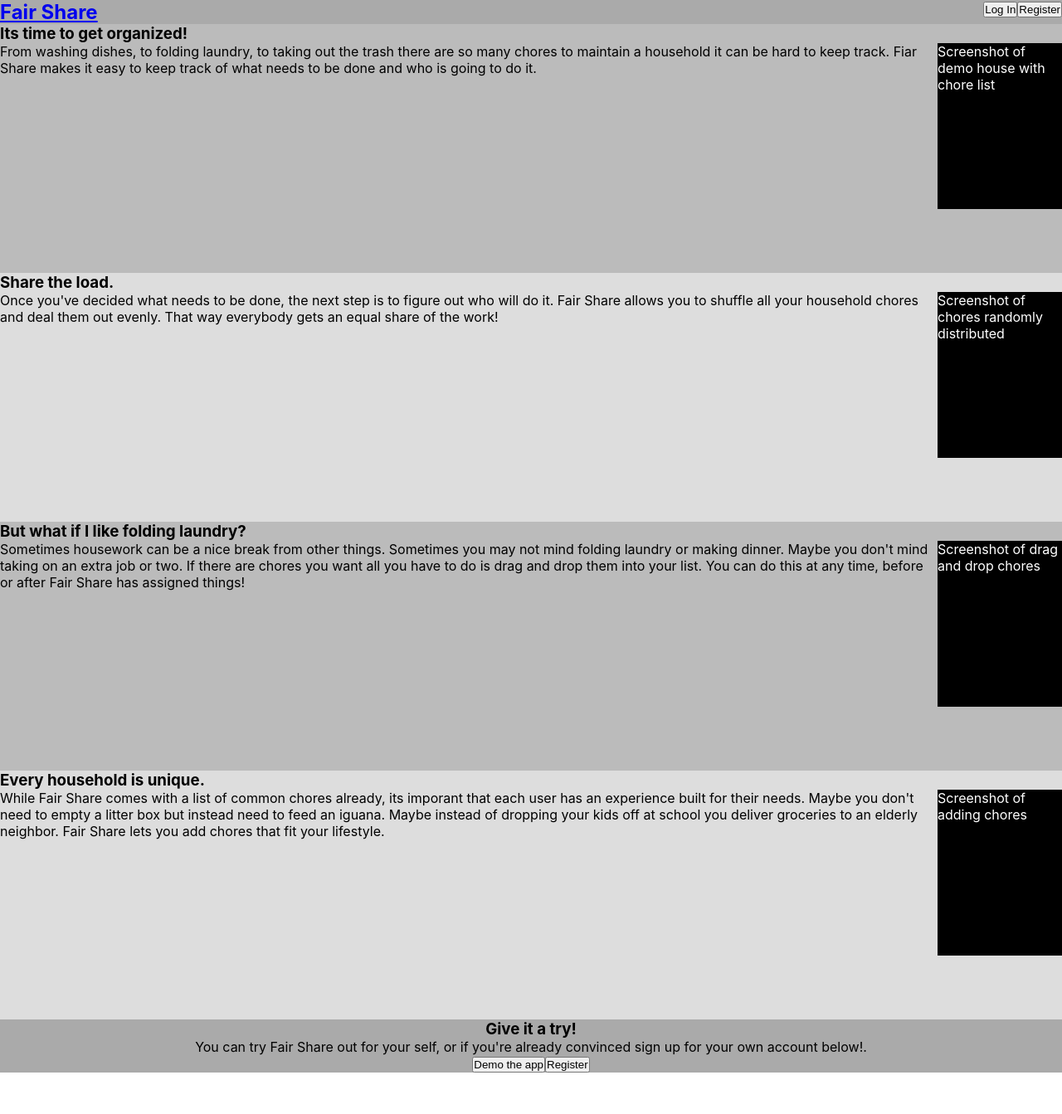
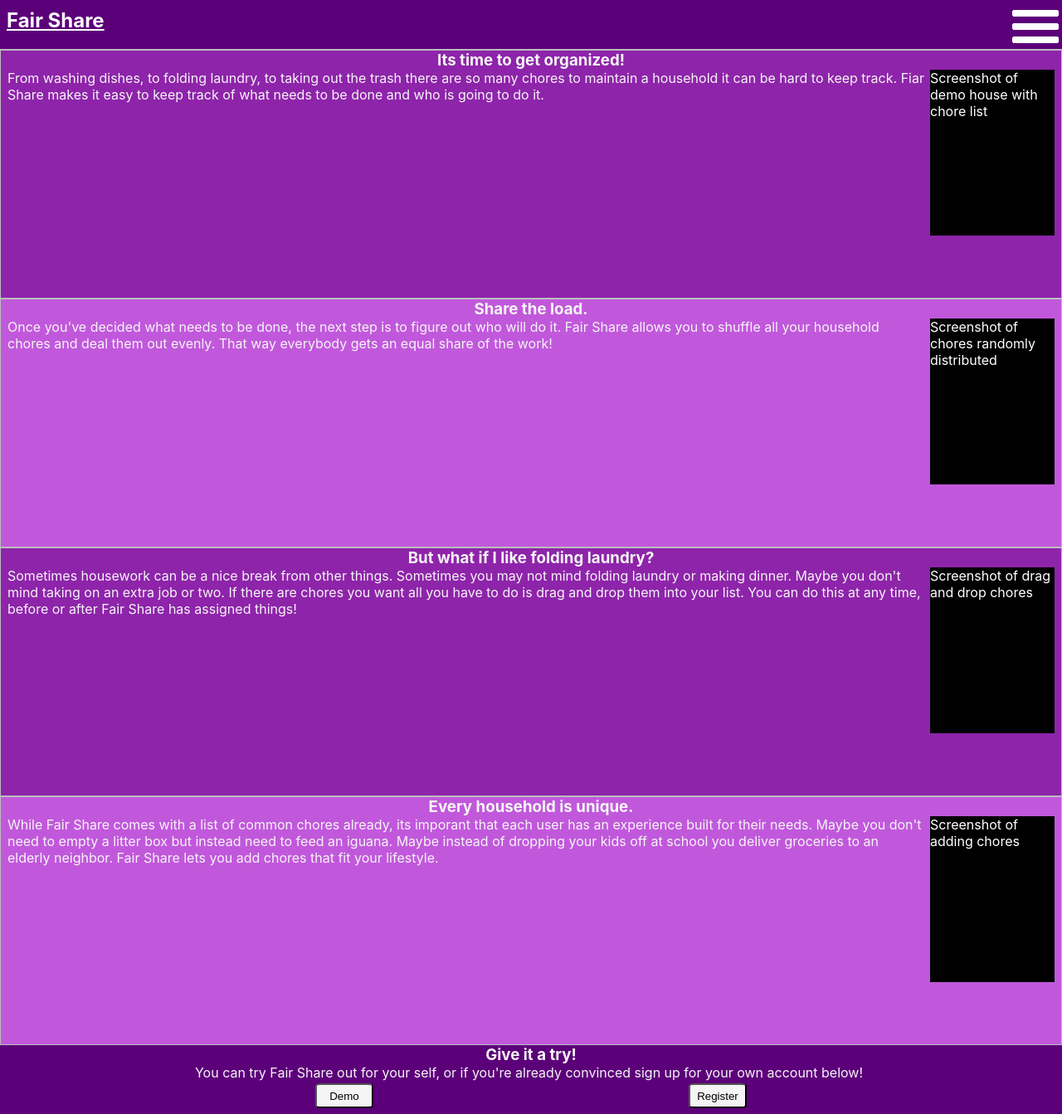
Before and after one commit to KevinPMoore/Fair-Share-Client, a React (Create React App) app: page / in a window 1280 px wide. Shown: the whole page at 83% size. Before the commit the page ends 1293 px from the top, so only its background shows below. Built offline with nearby package versions, Linux system fonts and the light colour scheme.

Commit message:
initial css on landing, header and login components

```diff
--- a/src/App.css
+++ /dev/null
@@ -1,5 +0,0 @@
-.App {
-    display: flex;
-    margin: 40px;
-    min-height: calc(100vh - 80px);
-  }
--- a/src/App.js
+++ b/src/App.js
@@ -11,7 +11,6 @@ import Manage from './components/Manage/Manage';
 import PublicOnlyRoute from './Utils/PublicRoute';
 import PrivateOnlyRoute from './Utils/PrivateRoute';
 import NotFound from './components/NotFound/NotFound';
-import './App.css';
 
 export default class App extends React.Component {
   state = {
--- a/src/components/Header/Header.css
+++ b/src/components/Header/Header.css
@@ -2,5 +2,85 @@ nav {
     display: flex;
     flex-direction: row;
     justify-content: space-between;
-    background-color: #aaa;
+    background-color: #5c007a;
+    height: 60px;
+    position: fixed;
+    top: 0;
+    width: 100%;
+    border-bottom: 1px solid #BDBDBD;
 }
+
+.home {
+    padding-top: 10px;
+}
+
+.homelink {
+    color: white;
+    margin-top: auto;
+    margin-bottom: auto;
+    margin-left: 8px;
+}
+
+img {
+    height: 64px;
+    width: 64px;
+}
+
+img:hover {
+    cursor: pointer;
+}
+
+.buttonscontainer {
+    position: relative;
+    flex-direction: column;
+    justify-content: center;
+    min-width: 70px;
+    min-height: 140px;
+    background-color: #5c007a;
+    border-bottom: 1px solid #BDBDBD;
+    border-right: 1px solid #BDBDBD;
+}
+
+.buttonscontainer:before {
+    content: '';
+    border-left: 1px solid #BDBDBD;
+    position: absolute;
+    top: 60px;
+    bottom: 0;
+}
+
+.notloggedin {
+    margin-top: auto;
+    margin-bottom: auto;
+    display: flex;
+    flex-direction: column;
+    justify-content: space-evenly;
+}
+
+.loggedin {
+    margin-top: auto;
+    margin-bottom: auto;
+    display: flex;
+    flex-direction: column;
+    justify-content: space-evenly;
+}
+
+.loginlink .registerlink {
+    max-height: 30px;
+    max-width: 70px;
+}
+
+.navbutton {
+    min-height: 30px;
+    min-width: 70px;
+    max-height: 50px;
+    margin: 8px;
+}
+
+.navbutton:hover {
+    cursor: pointer;
+}
+
+.xicon {
+    margin-left: 18px;
+}
--- a/src/components/Header/Header.js
+++ b/src/components/Header/Header.js
@@ -1,6 +1,8 @@
 import React from 'react';
 import { Link } from 'react-router-dom';
 import TokenService from '../../services/token-service';
+import HamburgerMenu from './Hamburger_icon.png';
+import XIcon from './X_icon.png';
 import './Header.css';
 
 export default class Header extends React.Component {
@@ -60,7 +62,6 @@ export default class Header extends React.Component {
         );
     };
 
-    //change from props to authtoken haslogin
     renderLogin() {
         return(
             <div className='notloggedin'>
@@ -98,7 +99,11 @@ export default class Header extends React.Component {
                     </h1>
                 </div>
                 <div>
-                    {TokenService.hasAuthToken() ? this.renderLogout() : this.renderLogin()}
+                    <img className={[this.state.burger, 'burgericon'].join(' ')} src={HamburgerMenu} alt='a hamburger icon of three horizontle lines' onClick={this.handleToggleClick}></img>
+                    <div className={[this.state.buttons, 'buttonscontainer'].join(' ')}>
+                        <img className ='xicon' src={XIcon} alt='a green X' onClick={this.handleToggleClick}></img>
+                        {TokenService.hasAuthToken() ? this.renderLogout() : this.renderLogin()}
+                    </div>
                 </div>
             </nav>
         )
--- a/src/components/Landing/Landing.css
+++ b/src/components/Landing/Landing.css
@@ -4,18 +4,34 @@
     display: flex;
     flex-direction: column;
     justify-content: center;
+    padding-top: 60px;
+}
+
+h3 {
+ text-align: center;
+ color: whitesmoke;
 }
 
 .landingsection {
     min-height: 300px;
-    background-color: #bbb;
+    background-color: #8e24aa;
+    padding-bottom: 8px;
+    border: 1px solid #BDBDBD;
 }
 
 .landingsection:nth-child(even) {
-    background-color: #ddd;
+    background-color: #c158dc;
+}
+
+.landingp {
+    margin-left: 8px;
+    margin-right: 8px;
+    color: whitesmoke;
 }
 
 .right {
+    margin-right: 8px;
+    margin-left: 6px;
     float: right;
 }
 
@@ -28,5 +44,26 @@
 
 .landingfooter {
     text-align: center;
-    background-color: #aaa;
+    background-color: #5c007a;
 }
+
+.footerp {
+    color: whitesmoke;
+    padding-left: 3px;
+    padding-right: 8px;
+}
+
+.landingbuttons {
+    display: flex;
+    justify-content: space-evenly;
+    margin-bottom: 4px;
+}
+
+.demobutton, .registerbutton {
+    min-height: 30px;
+    min-width: 70px;
+    max-height: 50px;
+    max-width: 70px;
+    margin-top: 3px;
+    margin-bottom: 3px;
+}
--- a/src/components/Landing/Landing.js
+++ b/src/components/Landing/Landing.js
@@ -10,7 +10,9 @@ export default class Landing extends React.Component {
                 <section className='landingsection'>
                     <h3>Its time to get organized!</h3>
                     <div className='right screenshot'>Screenshot of demo house with chore list</div>
-                    <p>
+                    <p
+                        className='landingp'
+                    >
                     From washing dishes, to folding laundry, to taking out the trash there are so
                     many chores to maintain a household it can be hard to keep track.  Fiar Share
                     makes it easy to keep track of what needs to be done and who is going to do it.
@@ -19,7 +21,9 @@ export default class Landing extends React.Component {
                 <section className='landingsection'>
                     <h3>Share the load.</h3>
                     <div className='right screenshot'>Screenshot of chores randomly distributed</div>
-                    <p>
+                    <p
+                        className='landingp'
+                    >
                     Once you've decided what needs to be done, the next step is to figure out who
                     will do it.  Fair Share allows you to shuffle all your household chores and
                     deal them out evenly.  That way everybody gets an equal share of the work!
@@ -28,7 +32,9 @@ export default class Landing extends React.Component {
                 <section className='landingsection'>
                     <h3>But what if I like folding laundry?</h3>
                     <div className='right screenshot'>Screenshot of drag and drop chores</div>
-                    <p>
+                    <p
+                        className='landingp'
+                    >
                     Sometimes housework can be a nice break from other things.  Sometimes you may
                     not mind folding laundry or making dinner.  Maybe you don't mind taking on an
                     extra job or two.  If there are chores you want all you have to do is drag and
@@ -39,7 +45,9 @@ export default class Landing extends React.Component {
                 <section className='landingsection'>
                     <h3>Every household is unique.</h3>
                     <div className='right screenshot'>Screenshot of adding chores</div>
-                    <p>
+                    <p
+                        className='landingp'
+                    >
                     While Fair Share comes with a list of common chores already, its imporant that each
                     user has an experience built for their needs.  Maybe you don't need to empty
                     a litter box but instead need to feed an iguana.  Maybe instead of dropping your
@@ -49,21 +57,35 @@ export default class Landing extends React.Component {
                 </section>
                 <footer className='landingfooter'>
                     <h3>Give it a try!</h3>
-                    <p>
-                    You can try Fair Share out for your self, or if you're already convinced sign up for your own account below!.
+                    <p
+                        className='footerp'
+                    >
+                    You can try Fair Share out for your self, or if you're already convinced sign up for your own account below!
                     </p>
+                    <div
+                        className='landingbuttons'
+                    >
                         <Link
                             className='landinglink'
                             to='/demo'
                         >
-                        <button>Demo the app</button>
+                            <button
+                                className='demobutton'
+                            >
+                                Demo
+                            </button>
                         </Link>
                         <Link
                             className='landinglink'
                             to='/register'
                         >
-                      <button>Register</button>
+                            <button
+                                className='registerbutton'
+                            >
+                                Register
+                            </button>
                         </Link>
+                    </div>
                 </footer>
             </section>
         )
--- a/src/components/Login/Login.css
+++ b/src/components/Login/Login.css
@@ -0,0 +1,75 @@
+.login {
+    height: 100vh;
+    width: 100%;
+    display: flex;
+    flex-direction: column;
+    justify-self: center;
+    padding-top: 80px;
+    background-color: #c158dc;
+}
+
+.loginh {
+    color: whitesmoke;
+    margin-bottom: 10px;
+    text-shadow: 2px 2px black;
+}
+
+.loginform {
+    display: flex;
+    flex-direction: column;
+    justify-content: center;
+    justify-self: center;
+}
+
+.red {
+    color: red;
+    font-weight: bold;
+    text-align: center;
+}
+
+.formcontainer {
+    display: flex;
+    flex-direction: column;
+    justify-content: space-evenly;
+    background-color: #8e24aa;
+    width: 80%;
+    margin-left: auto;
+    margin-right: auto;
+    min-height: 160px;
+    border: 1px solid #BDBDBD;
+    box-shadow: 5px 8px 8px black;
+}
+
+.username {
+    display: flex;
+    flex-direction: column;
+    margin-left: auto;
+    margin-right: auto;
+}
+
+.loginuserlabel, .loginpasswordlabel {
+    color: whitesmoke;
+}
+
+.password {
+    display: flex;
+    flex-direction: column;
+    margin-left: auto;
+    margin-right: auto;
+}
+
+#loginsubmit {
+    min-height: 30px;
+    min-width: 70px;
+    max-height: 50px;
+    max-width: 70px;
+    margin-top: 3px;
+    margin-bottom: 3px;
+    margin-left: auto;
+    margin-right: auto;
+}
+
+#loginusername, #loginpassword {
+    height: 22px;
+    box-shadow: 5px 8px 8px black;
+}
--- a/src/components/Login/Login.js
+++ b/src/components/Login/Login.js
@@ -57,14 +57,27 @@ export default class Login extends React.Component {
     render() {
         const error = this.state.error;
         return(
+            <div
+                className='login'
+            >
+                <h2
+                    className='loginh'
+                >
+                    Log In
+                </h2>
                 <form
-                className='registerform'
+                    className='loginform'
                     onSubmit={this.handleSubmitJTWAuth}
                 >
                     <div className='alert'>
                         {error && <p className='red'>{error}</p>}
                     </div>
-                <div className='username'>
+                    <div
+                        className='formcontainer'
+                    >
+                        <div
+                            className='username'
+                        >
                             <label
                                 className='loginuserlabel'
                                 htmlFor='loginusername'
@@ -106,7 +119,9 @@ export default class Login extends React.Component {
                         >
                             Submit
                         </button>
+                        </div>
                 </form>
+            </div>
         );
     };
 };
--- a/src/components/Register/Register.css
+++ b/src/components/Register/Register.css
@@ -0,0 +1,27 @@
+.register {
+    height: 100vh;
+    width: 100%;
+    display: flex;
+    flex-direction: column;
+    justify-self: center;
+    padding-top: 80px;
+    background-color: #c158dc;
+}
+
+.registerh {
+    color: whitesmoke;
+    margin-bottom: 10px;
+    text-shadow: 2px 2px black;
+}
+
+.passwordrules {
+    margin-left: auto;
+    margin-right: auto;
+    margin-bottom: 4px;
+    text-align: center;
+    padding-left: 2px;
+    padding-right: 2px;
+    padding-bottom: 2px;
+    max-width: 300px;
+    color: whitesmoke
+}
--- a/src/components/Register/Register.js
+++ b/src/components/Register/Register.js
@@ -63,18 +63,29 @@ export default class Register extends React.Component {
     render() {
         const error = this.state.error;
         return(
+            <div
+                className='register'
+            >
+                <h2
+                    className='registerh'
+                >
+                    Register
+                </h2>
                 <form
                     className='registerform'
                     onSubmit={this.handleRegisterSubmit}
                 >
                     <p className='passwordrules'>
-                    To register please enter a username that is at least 9 characters long
+                        To register an account, please enter a username that is at least 9 characters long
                         and a password that includes an uppercase letter, a lowercase
                         letter, a number and a special character.
                     </p>
                     <div className='alert'>
                         {error && <p className='red'>{error}</p>}
                     </div>
+                    <div
+                        className='formcontainer'
+                    >
                         <div className='username'>
                             <label
                                 className='registeruserlabel'
@@ -115,7 +126,9 @@ export default class Register extends React.Component {
                         >
                             Register
                         </button>
+                    </div>
                 </form>
+            </div>
         );
     };
 };
--- a/src/index.css
+++ b/src/index.css
@@ -14,7 +14,35 @@ body {
   width: 100vw;
 }
 
+#root {
+  width: 100%;
+  height: 100%;
+}
+
+.app {
+  width: 100%;
+  height: 100%;
+}
+
+p {
+  margin: 0;
+  margin-block-start: 0;
+  margin-block-end: 0;
+  padding: 0;
+}
+
 code {
   font-family: source-code-pro, Menlo, Monaco, Consolas, "Courier New",
     monospace;
 }
+
+button {
+  border-radius: 10%;
+  background-color: whitesmoke;
+  transition-duration: 0.6s;
+}
+
+button:hover {
+  color: whitesmoke;
+  background-color: #c158dc;
+}
```
Also changed, not shown: src/components/Header/Hamburger_icon.png (added), src/components/Header/X_icon.png (added). Lines whose indentation alone changed are shown as unchanged.
